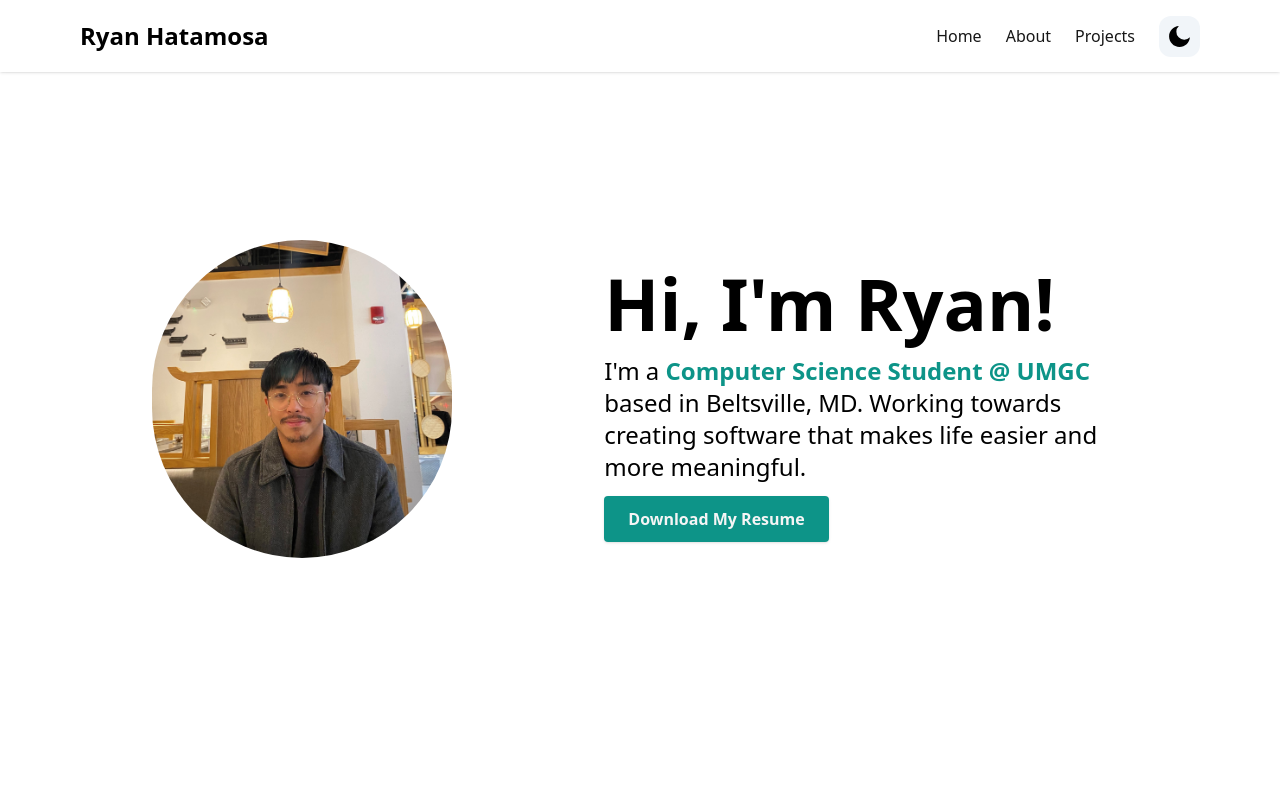
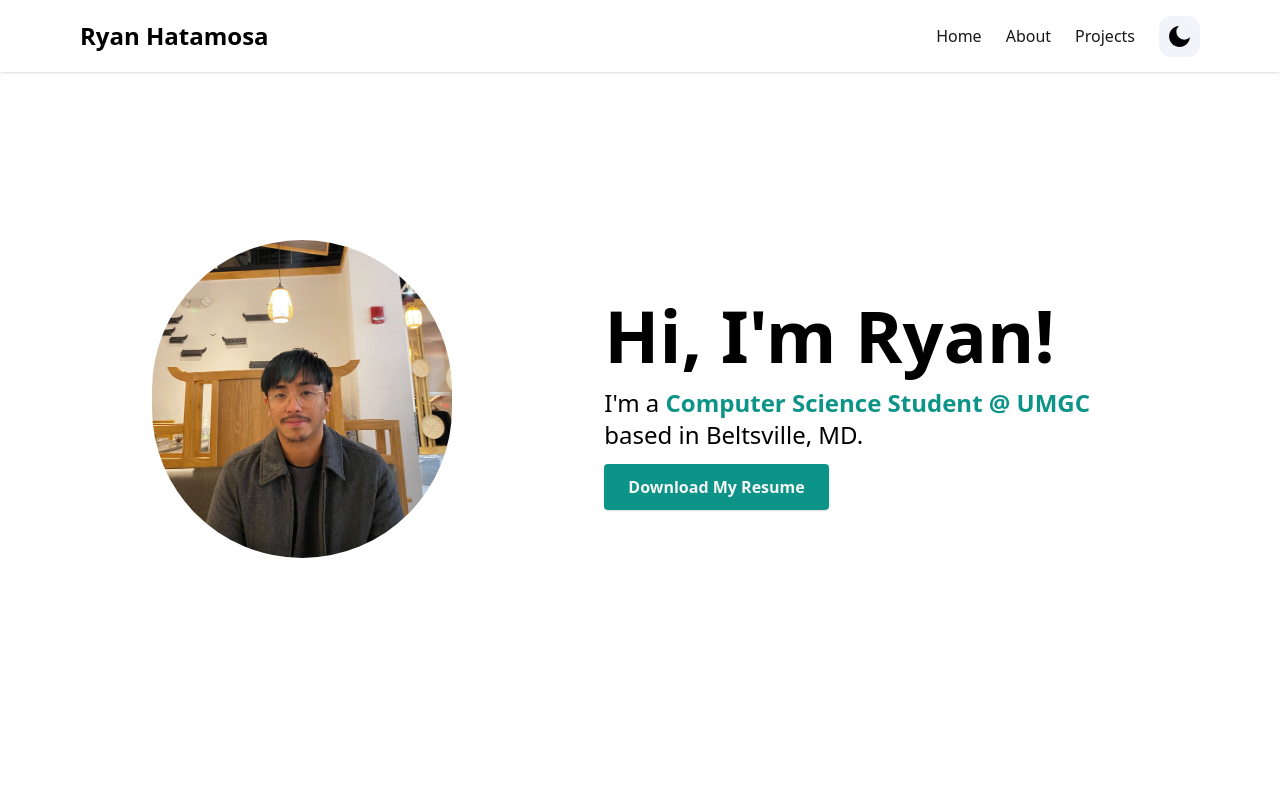
Before and after one commit to PinoyColada/ryan-hatamosa-website-v3, a Next.js app: page / in a window 1280 px wide. Shown: the top 799 px of the page. Built offline with nearby package versions, Linux system fonts and the light colour scheme.

Commit message:
removed some content in herosection

```diff
--- a/components/HeroSection.tsx
+++ b/components/HeroSection.tsx
@@ -18,8 +18,7 @@ const HeroSection = () => {
             <span className="font-semibold text-teal-600">
               Computer Science Student @ UMGC{" "}
             </span>
-            based in Beltsville, MD. Working towards creating software that
-            makes life easier and more meaningful.
+            based in Beltsville, MD.
           </p>
           <a href="/cv.pdf" download="cv" className="text-neutral-100 font-semibold px-6 py-3 bg-teal-600 rounded shadow hover:bg-teal-700 margin-left: 4px;">
             Download My Resume
```
